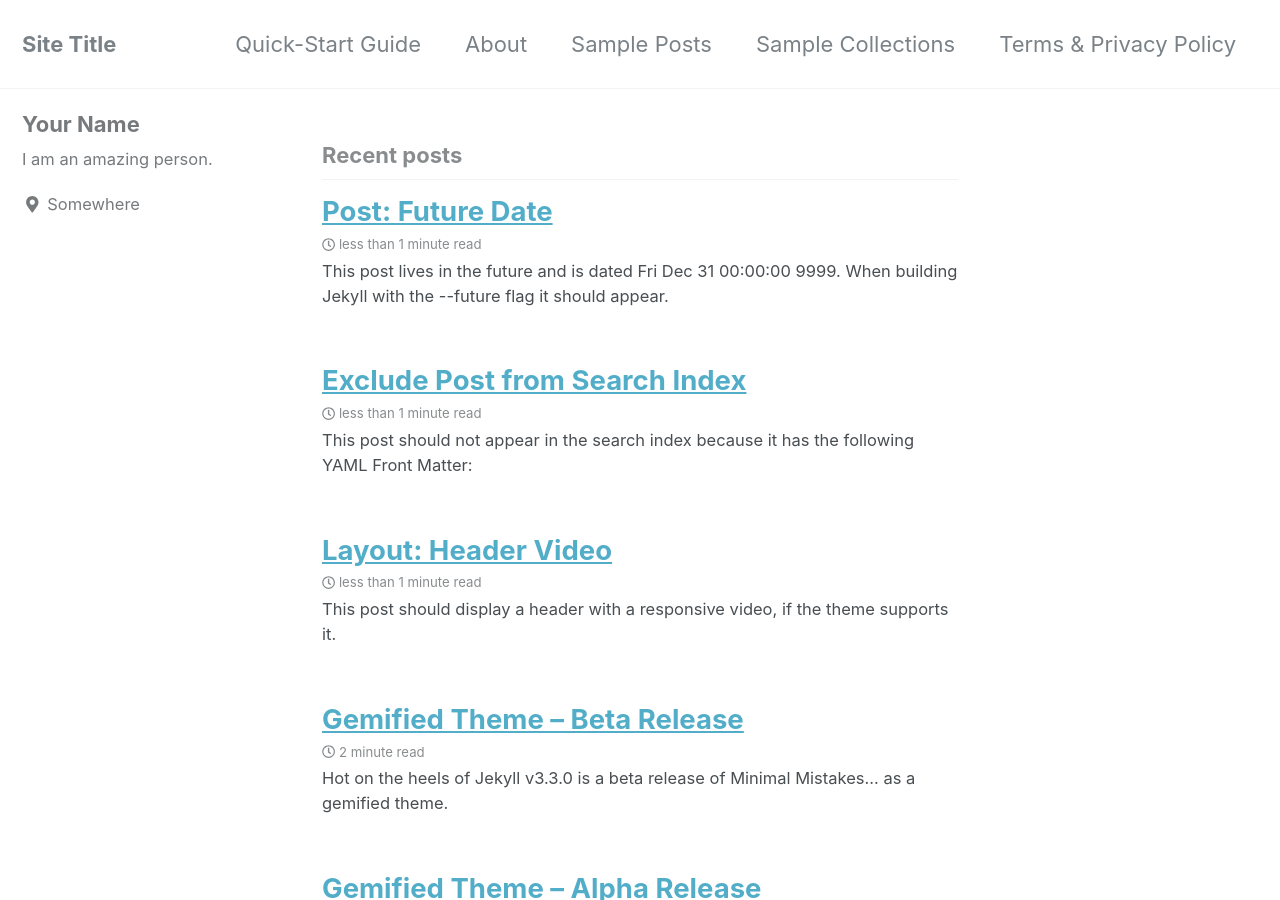
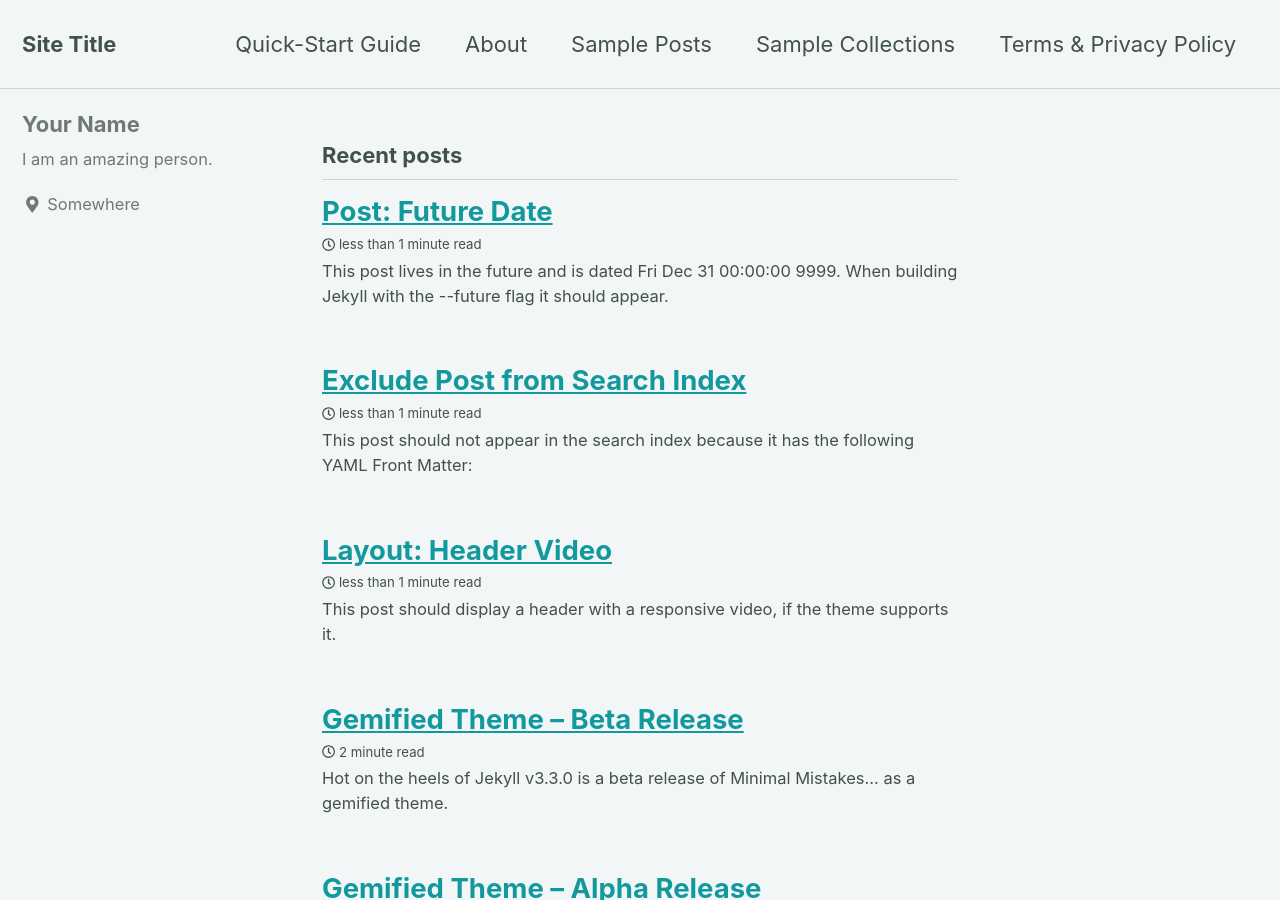
Before and after one commit to neurohazardous/neurohazardous, a Jekyll site: the page built from index.html, in a window 1280 px wide and 900 px high. Built offline with Jekyll 4.4.1, drawn with Linux system fonts in a browser that asks for light colours; nearby versions of some CDN libraries; the list of posts is cut into pages by our own code.

Commit message:
Update _config.yml

```diff
--- a/_config.yml
+++ b/_config.yml
@@ -11,8 +11,8 @@
 # https://mmistakes.github.io/minimal-mistakes/docs/quick-start-guide/#installing-the-theme
 
 # theme                  : "minimal-mistakes-jekyll"
-# remote_theme           : "mmistakes/minimal-mistakes"
-minimal_mistakes_skin    : "default" # "air", "aqua", "contrast", "dark", "dirt", "neon", "mint", "plum", "sunrise"
+remote_theme             : "mmistakes/minimal-mistakes"
+minimal_mistakes_skin    : "mint" # "air", "aqua", "contrast", "dark", "dirt", "neon", "default", "plum", "sunrise"
 
 # Site Settings
 locale                   : "en-US"
```
